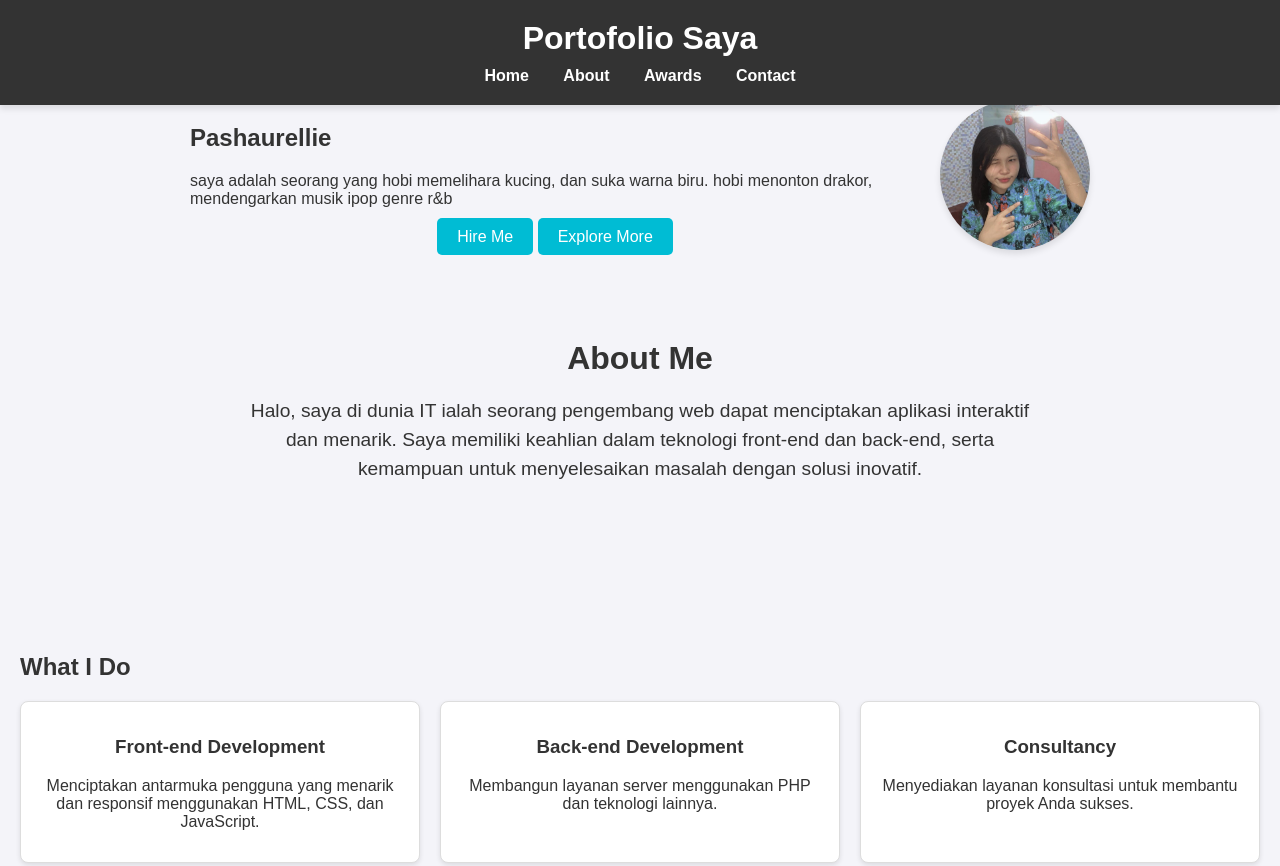
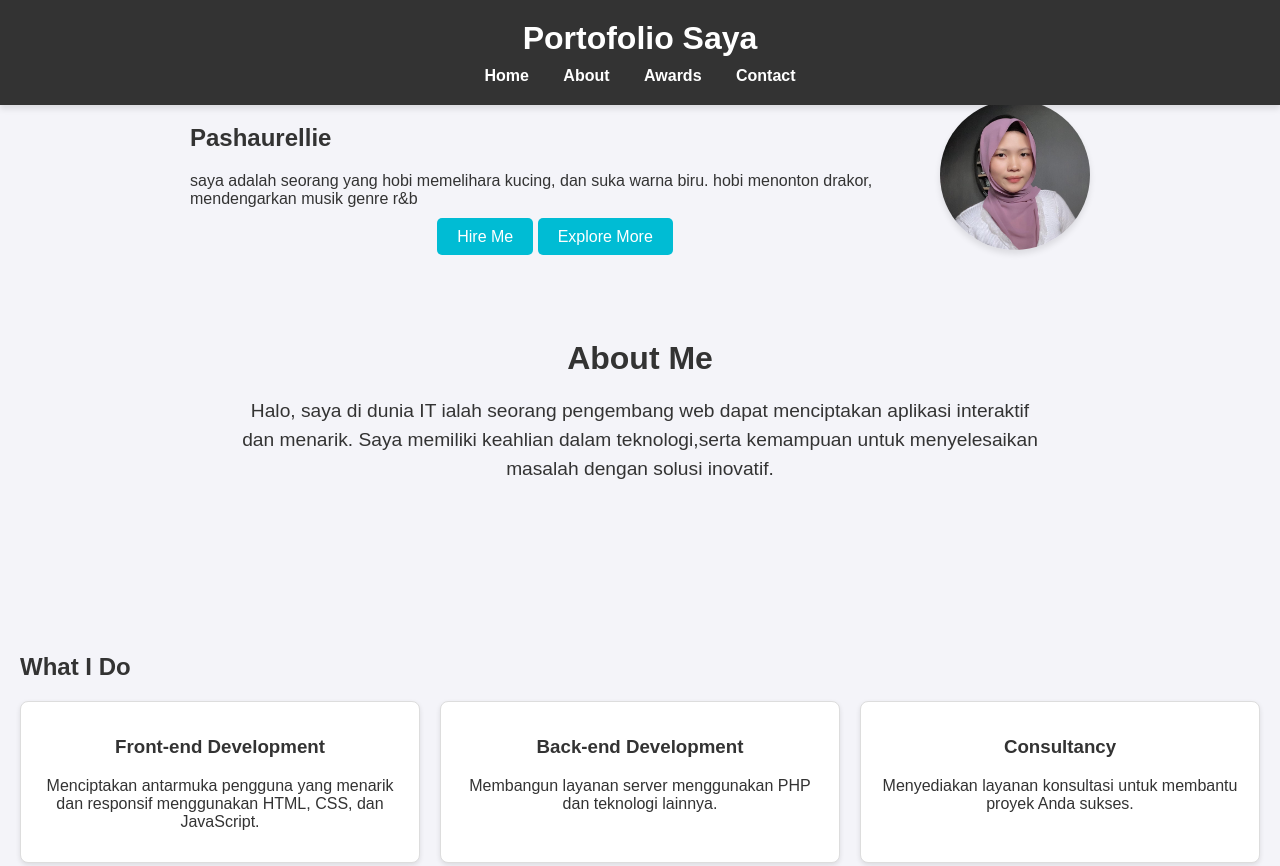
Before and after one commit to pashaurellie/portofolio, a plain HTML site: page index.html in a window 1280 px wide. Shown: the top 866 px of the page. Drawn offline with Linux system fonts and the light colour scheme.

Commit message:
Update index.html

```diff
--- a/index.html
+++ b/index.html
@@ -192,21 +192,20 @@
         <div class="text">
             <h2>Pashaurellie</h2>
             <p>saya adalah seorang yang hobi memelihara kucing, dan suka warna biru.
-                hobi menonton drakor, mendengarkan musik ipop genre r&b</p>
+                hobi menonton drakor, mendengarkan musik genre r&b</p>
             <div class="cta">
                 <a href="#contact">Hire Me</a>
-                <a href="#projects">Explore More</a>
+                <a href="#services">Explore More</a>
             </div>
         </div>
-        <img src="ureeeeelllllllllllllll.jpg">
+        <img src="ureldehya.jpg">
     </div>
 </section>
 
 <section id="about">
     <h2 class="about-title">About Me</h2>
     <p class="about-description">Halo, saya di dunia IT ialah seorang pengembang web dapat menciptakan aplikasi interaktif dan menarik.
-        Saya memiliki keahlian dalam teknologi front-end dan back-end,
-        serta kemampuan untuk menyelesaikan masalah dengan solusi inovatif.</p>
+        Saya memiliki keahlian dalam teknologi,serta kemampuan untuk menyelesaikan masalah dengan solusi inovatif.</p>
 </section>
 
 <section id="services">
```
